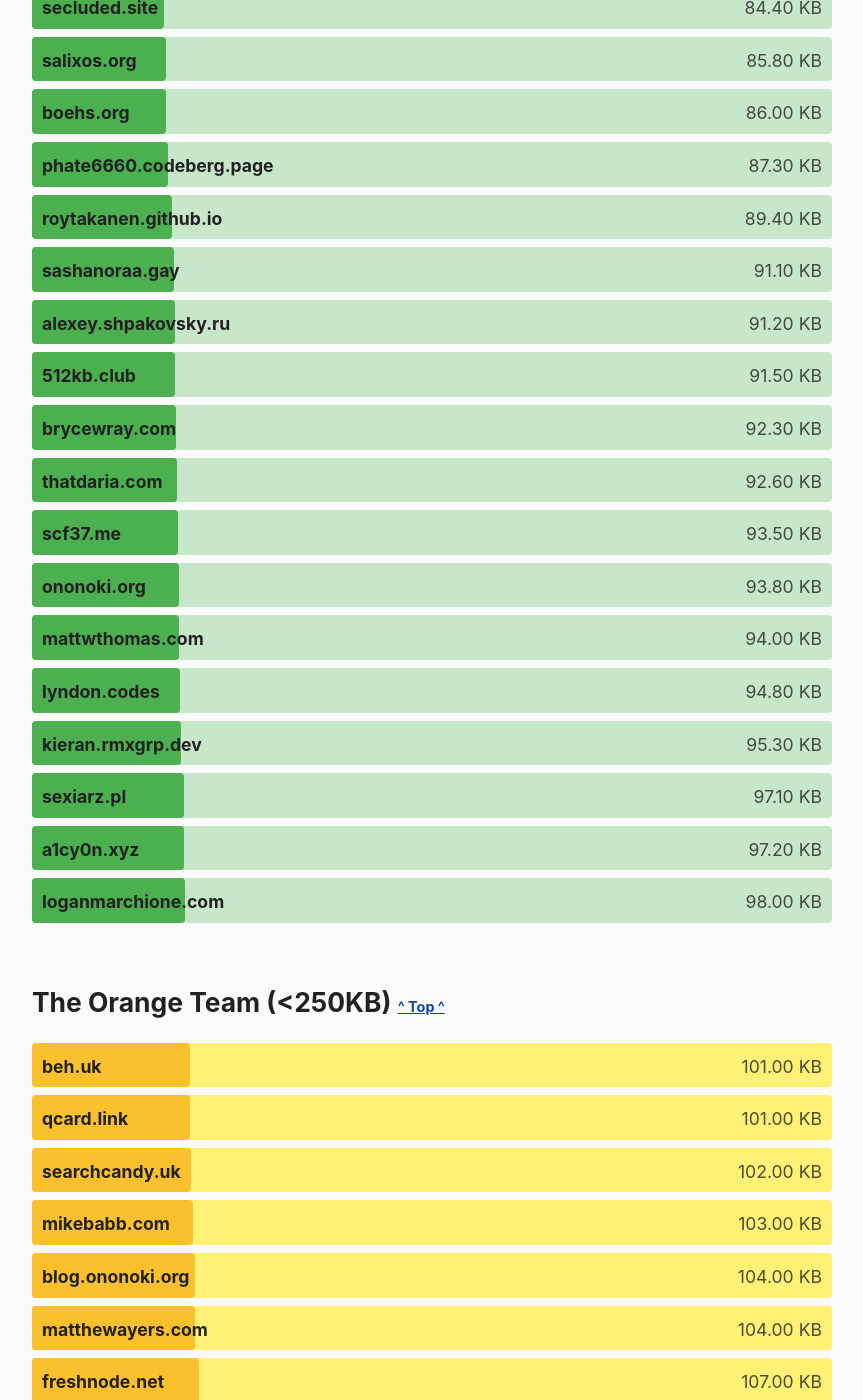
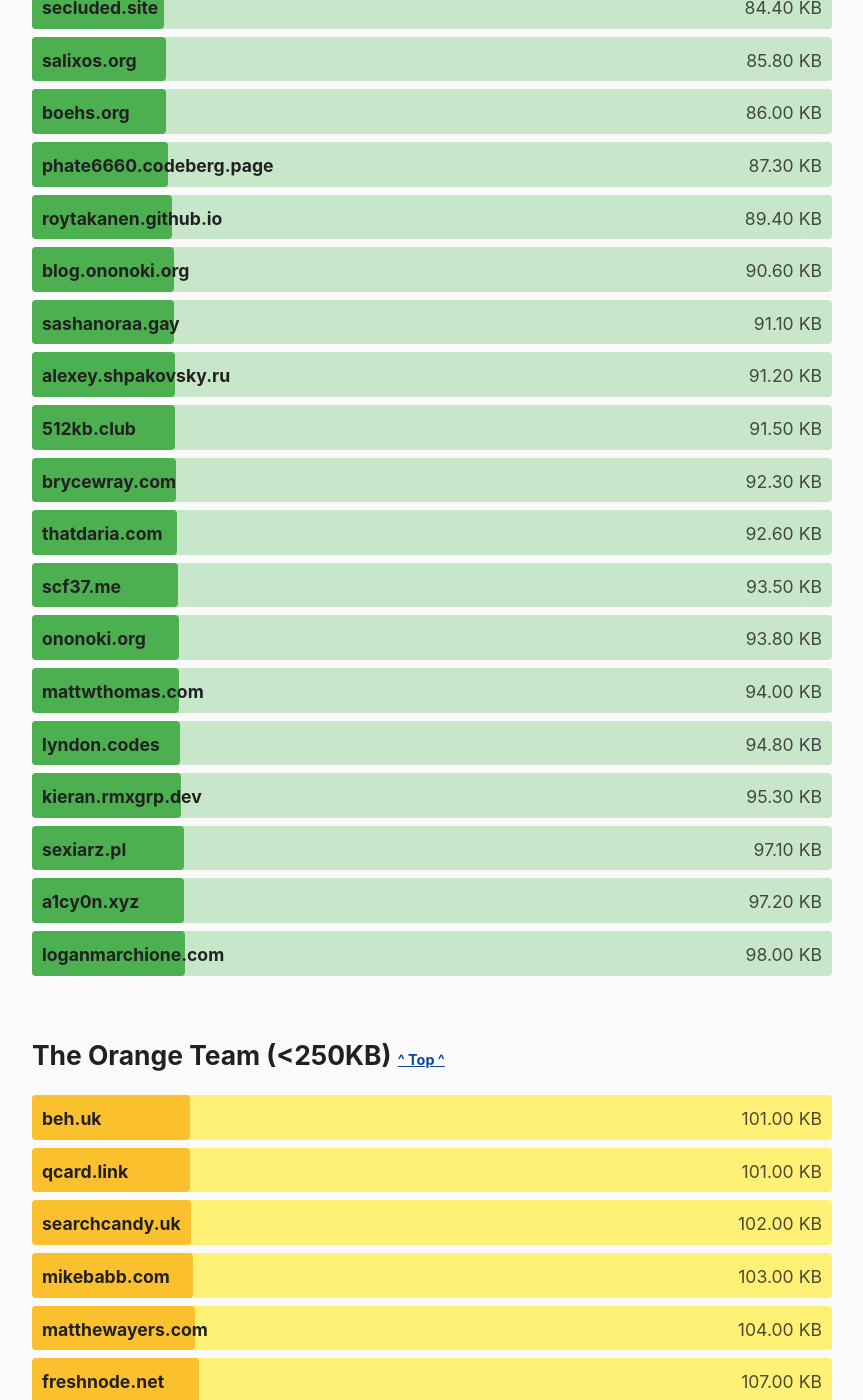
Before and after one commit to kevquirk/512kb.club, a Jekyll site: the page built from index.md, in a window 1280 px wide and 1400 px high, scrolled down 14579 px. Shown: the whole window, without its empty margins (208-1071 px from the left). Built offline with Jekyll 4.4.1, drawn with Linux system fonts in a browser that asks for light colours.

Commit message:
Change size for blog.ononoki.org

```diff
--- a/_data/sites.yml
+++ b/_data/sites.yml
@@ -325,8 +325,8 @@
 
 - domain: blog.ononoki.org
   url: https://blog.ononoki.org/
-  size: 104
-  last_checked: 2022-05-30
+  size: 90.6
+  last_checked: 2022-06-03
 
 - domain: blog.setale.me
   url: https://blog.setale.me/
```
